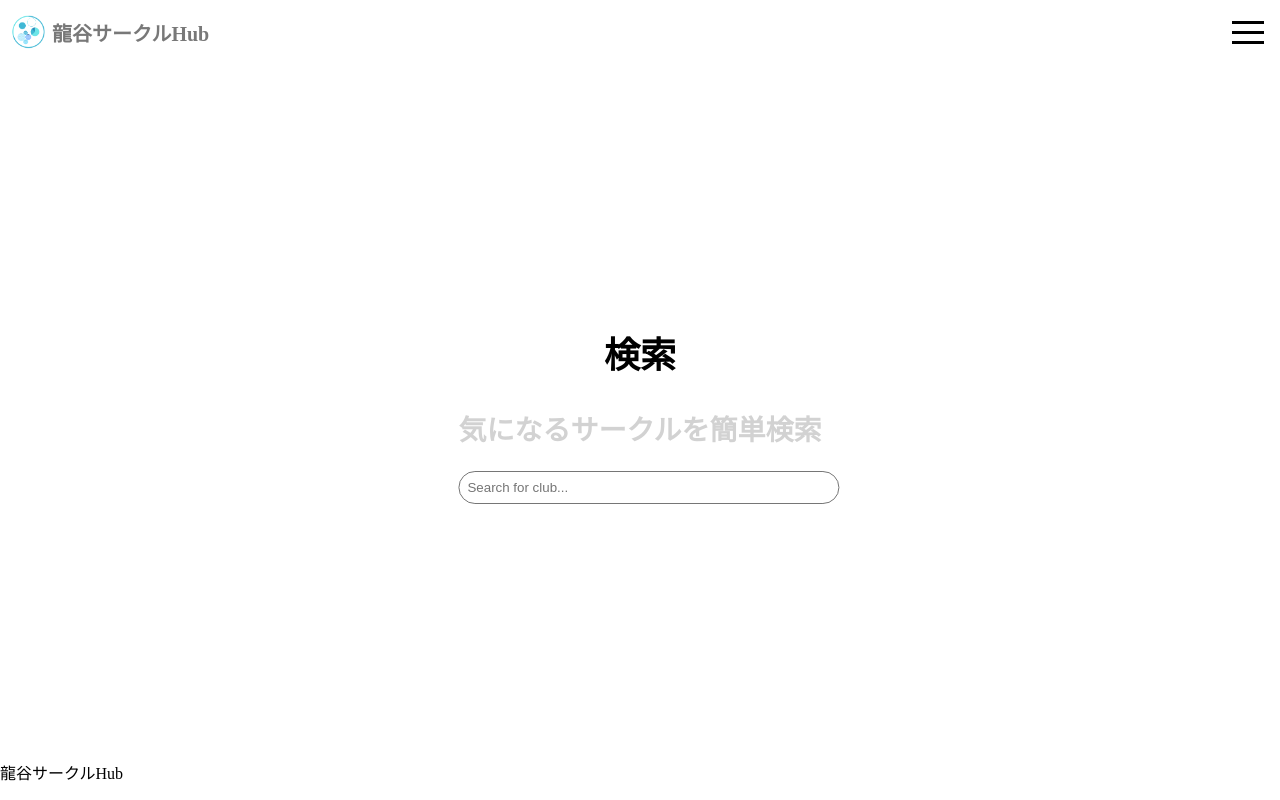
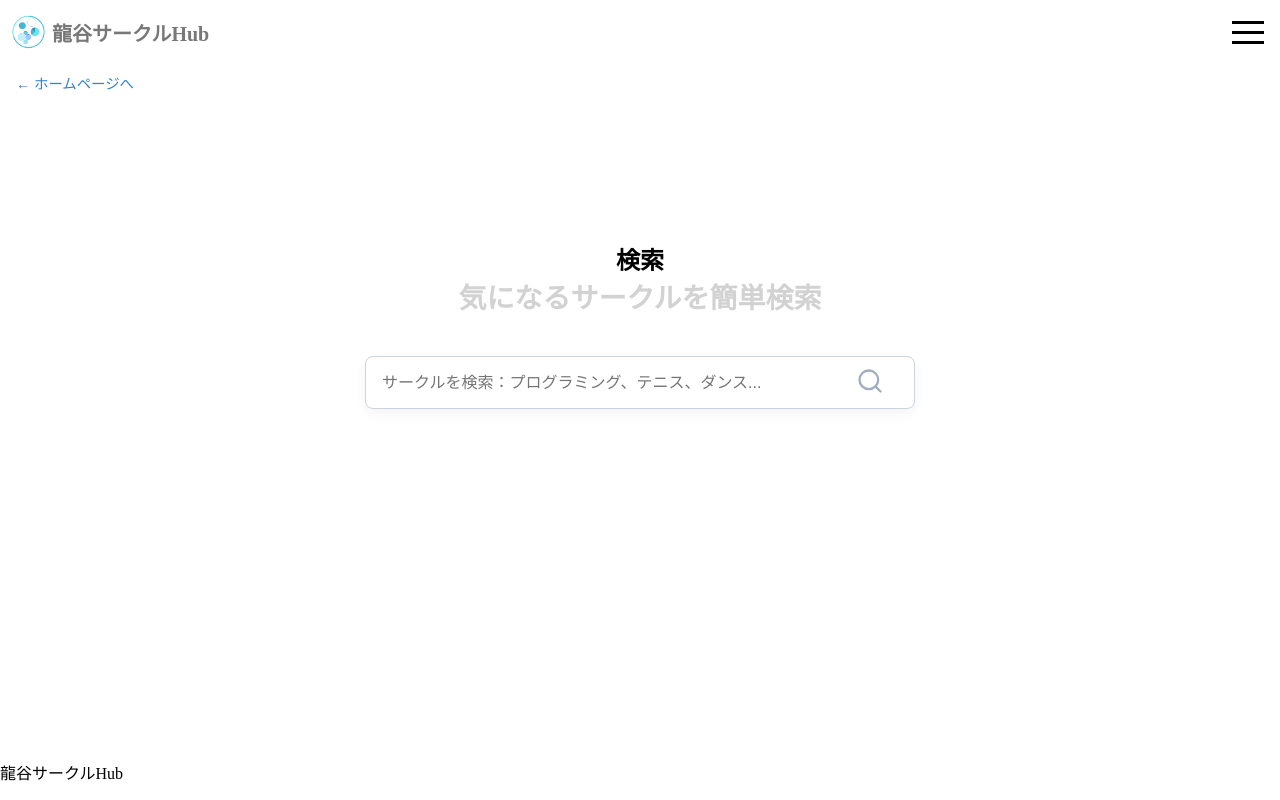
Before and after one commit to Ryukoku-Horizon/2025-AdvancedGroup-MidTeamDev-No2, a React (Create React App) app in the folder frontend/: page /ryukoku-circle-hub/search in a window 1280 px wide. Built offline with nearby package versions, Linux system fonts and the light colour scheme; no server answers.

Commit message:
ホームページデータ読み込み一時ていし

```diff
--- a/frontend/src/components/common/textField/commonInput.tsx
+++ b/frontend/src/components/common/textField/commonInput.tsx
@@ -13,6 +13,7 @@ type Props={
   onBlur:React.FocusEventHandler<HTMLInputElement> | undefined;
   placeholder?:string;
   type?:string;
+  className?:string;
 }
 
 const CommonInput= ({
@@ -26,10 +27,11 @@ const CommonInput= ({
   error=false,
   disabled = false,
   onBlur,
-  errMessage
+  errMessage,
+  className
 }:Props) => {
   return (
-    <div className="input-group">
+    <div className={`input-group ${className}`}>
       {label && (
         <label className="input-label" htmlFor={name}>
           {label}{required && ' *'}
--- /dev/null
+++ b/frontend/src/components/common/textField/commonSerchField.tsx
@@ -0,0 +1,34 @@
+import { motion } from "framer-motion";
+import { FiSearch } from "react-icons/fi";
+import "./searchField.css"
+
+type Props={
+    className?:string;
+    value:string;
+    onChange:(e: React.ChangeEvent<HTMLInputElement>)=>void;
+}
+
+const CommonSearchField=({className,value,onChange}:Props)=>{
+    return (
+        <motion.label
+            className={`search-bar ${className}`}
+            initial={{ opacity: 0 }}
+            animate={{ opacity: 1 }}
+            transition={{ duration: 0.6, delay: 0.4 }}
+            >
+            <input
+                type="text"
+                className="search-input"
+                placeholder="サークルを検索：プログラミング、テニス、ダンス..."
+                value={value}
+                onChange={onChange}
+            />
+            <button className="border-none bg-white py-0 px-1 pointer m-0">
+                {/* @ts-ignore */}
+                <FiSearch className="search-icon" size={28} />
+            </button>
+        </motion.label>
+    )
+}
+
+export default CommonSearchField;
--- /dev/null
+++ b/frontend/src/components/common/textField/searchField.css
@@ -0,0 +1,26 @@
+.search-bar {
+    display: flex;
+    align-items: center;
+    max-width: 520px;
+    margin: 0 auto;
+    background-color: #fff;
+    border: 1px solid #cbd5e0;
+    border-radius: 8px;
+    padding: 10px 14px;
+    box-shadow: 0 4px 12px rgba(0, 0, 0, 0.05);
+    cursor:text;
+}
+
+.search-icon {
+    font-size: 1.2rem;
+    color: #a0aec0; /* 薄めのグレーで邪魔しない */
+    margin-right: 8px;
+}
+
+.search-input {
+    border: none;
+    flex: 1;
+    font-size: 1rem;
+    outline: none;
+    color: #2d3748;
+}
--- a/frontend/src/components/pageComponents/home/heroSection.tsx
+++ b/frontend/src/components/pageComponents/home/heroSection.tsx
@@ -1,7 +1,10 @@
 import { motion } from "framer-motion";
-import { FiSearch } from "react-icons/fi";
+import CommonSearchField from "../../common/textField/commonSerchField";
+import { useState } from "react";
 
 const HeroSection=()=>{
+    const [value,setValue] = useState("")
+
     return (
         <section className="hero-section">
             <motion.p
@@ -29,20 +32,7 @@ const HeroSection=()=>{
             >
                 気になるサークルを簡単検索
             </motion.p>
-            <motion.label
-                className="search-bar"
-                initial={{ opacity: 0 }}
-                animate={{ opacity: 1 }}
-                transition={{ duration: 0.6, delay: 0.4 }}
-                >
-                    {/* @ts-ignore */}
-                <FiSearch className="search-icon" size={28} />
-                <input
-                    type="text"
-                    className="search-input"
-                    placeholder="サークルを検索：プログラミング、テニス、ダンス..."
-                />
-            </motion.label>
+            <CommonSearchField value={value} onChange={(e)=>{setValue(e.target.value)}} />
             <motion.div
                 className="hero-cta"
                 initial={{ opacity: 0, y: 10 }}
--- a/frontend/src/hooks/useCircles.ts
+++ b/frontend/src/hooks/useCircles.ts
@@ -3,7 +3,7 @@ import { convertCircleData } from "../libs/convertPendingData";
 import { Circle, StringfyCircle } from "../types/Circle";
 import { getCircleData } from "../libs/gateways";
 
-const useCircles=(limit:number,initOffset:number)=>{
+const useCircles=(startLoad:boolean,limit:number,initOffset:number)=>{
     const [circleData,setCircleData] =useState<Circle[]>([]);
     const [loading,setLoading] = useState(false);
     const [hasMore,setHasMore] = useState(false)
@@ -13,14 +13,9 @@ const useCircles=(limit:number,initOffset:number)=>{
         const fetchData=async()=>{
             try{
                 setLoading(true)
-                if(offset>0){
                 const {success,data} = await getCircleData("*",{},limit,offset)
                 if(success && data){
-                        if(data.length===limit){
-                            setHasMore(true)
-                        }else{
-                            setHasMore(false)
-                        }
+                    setHasMore(data.length === limit)
                     setCircleData((prev) => [
                         ...prev,
                         ...data.map((item: StringfyCircle) => convertCircleData(item)),
@@ -28,13 +23,13 @@ const useCircles=(limit:number,initOffset:number)=>{
                 }else if(!success){
 
                 }
-                }
             }finally{
                 setLoading(false)
             }
         }
+        if(startLoad)
         fetchData()
-    },[offset])
+    },[startLoad,offset])
 
     return {circleData,loading,hasMore,setOffset}
 }
--- a/frontend/src/pages/index.tsx
+++ b/frontend/src/pages/index.tsx
@@ -3,20 +3,38 @@ import useCircles from "../hooks/useCircles";
 import SingleCircleCard from "../components/pageComponents/home/singleCIrcleCard";
 import "../styles/Home.css";
 import HeroSection from "../components/pageComponents/home/heroSection";
-import { useRef } from "react";
+import { useEffect, useRef, useState } from "react";
 import useScrollToBottom from "../hooks/useScrollToBottom";
 import { ClipLoader } from "react-spinners";
 
 const Home = () => {
+  const [startLoad, setStartLoad] = useState(false);
   const listRef = useRef<HTMLElement | null>(null);
   const limit = 6
-  const { circleData, loading, setOffset,hasMore } = useCircles(limit,3);
+  const { circleData, loading, setOffset,hasMore } = useCircles(startLoad,limit,0);
+  // useScrollToBottom(()=>{
+  //   if (hasMore && !loading && startLoad && circleData.length >= 6) {
+  //     setOffset((prev) => prev + limit);
+  //   }
+  // })
 
-  useScrollToBottom(()=>{
-    if (hasMore && !loading) {
-      setOffset((prev) => prev + limit);
+  useEffect(() => {
+    const observer = new IntersectionObserver(
+      (entries) => {
+        const entry = entries[0];
+        if (entry.isIntersecting) {
+          setStartLoad(true);
+          observer.disconnect();
         }
-  })
+      },
+      { threshold: 0.6 }
+    );
+    if (listRef.current) {
+      observer.observe(listRef.current);
+    }
+    return () => observer.disconnect();
+  }, []);
+
 
   return (
     <Layout>
@@ -25,18 +43,21 @@ const Home = () => {
         <section className="circle-list-section" id="circle-list" ref={listRef}>
           <h2 className="section-title">サークル一覧</h2>
           <div className="circle-list">
-
+            {(!loading || startLoad) && (
               <div className="circle-grid">
                 {circleData.map((item) => (
                   <SingleCircleCard key={item.id} circleData={item} />
                 ))}
               </div>
+            )}
           </div>
+          <div className="w-full h-3">
             {loading && (
                 <div className="flex justify-center">
                   <ClipLoader color="#36d7b7" size={100} />
                 </div>
               )}
+          </div>
         </section>
       </div>
     </Layout>
--- a/frontend/src/pages/result.tsx
+++ b/frontend/src/pages/result.tsx
@@ -4,7 +4,7 @@ import SingleCircleCard from "../components/pageComponents/home/singleCIrcleCard
 import CenterLoader from "../components/common/loader/centerLoader";
 
 const Result = () => {
-  const { circleData, loading } = useCircles(6, 0);
+  const { circleData, loading } = useCircles(false,6, 0);
 
   // 例: 検索絞り込み（適宜書き換え）
   const searchResults = circleData; // とりあえず全件表示
--- a/frontend/src/pages/search.tsx
+++ b/frontend/src/pages/search.tsx
@@ -1,13 +1,20 @@
-// import { Link } from "react-router-dom";
+import { useState } from "react";
 import Layout from "../components/Layout/Layout";
+import CommonSearchField from "../components/common/textField/commonSerchField";
+import { Link } from "react-router-dom";
 
 const Search=()=>{
+    const [value,setValue] = useState("");
+
     return (
         <Layout>
-            <div className="center-posi text-center font-xl">
-                <h2>検索</h2>
-                <h2 className="gray-2 font-2xl">気になるサークルを簡単検索</h2>
-                <input className="w-full radius-md p-1 border" id="text" placeholder="Search for club..."/>
+            <Link to="/" className="login-link ml-2 mt-1">← ホームページへ</Link>
+            <div className="flex flex-col items-center justify-center w-full">
+                <div className="flex flex-col items-center justify-centers mt-6 pt-8">
+                    <p className="font-xl bold mb-0">検索</p>
+                    <p className="gray-2 font-2xl bold mt-0 mb-5">気になるサークルを簡単検索</p>
+                </div>
+                <CommonSearchField value={value} onChange={(e)=>setValue(e.target.value)} className="w-full" />
             </div>
         </Layout>
     )
--- a/frontend/src/styles/Home.css
+++ b/frontend/src/styles/Home.css
@@ -49,34 +49,6 @@
     margin-bottom: 24px;
 }
 
-.search-bar {
-    display: flex;
-    align-items: center;
-    max-width: 520px;
-    margin: 0 auto;
-    background-color: #fff;
-    border: 1px solid #cbd5e0;
-    border-radius: 8px;
-    padding: 10px 14px;
-    box-shadow: 0 4px 12px rgba(0, 0, 0, 0.05);
-    cursor:text;
-}
-
-.search-icon {
-    font-size: 1.2rem;
-    color: #a0aec0; /* 薄めのグレーで邪魔しない */
-    margin-right: 8px;
-}
-
-.search-input {
-    border: none;
-    flex: 1;
-    font-size: 1rem;
-    outline: none;
-    color: #2d3748;
-}
-
-
 .section-title {
     font-size: 1.4rem;
     font-weight: bold;
@@ -123,6 +95,7 @@
     align-items: center;
     justify-content: center;
     padding:10px;
+    min-height: 100px;
 }
 
 
--- a/frontend/src/styles/global/position.css
+++ b/frontend/src/styles/global/position.css
@@ -702,6 +702,10 @@
     padding-right: 4rem;
     padding-left:4rem
 }
+.px-10{
+    padding-right: 5rem;
+    padding-left:5rem
+}
 
 /* 上下左右中央 */
 
```
Lines whose indentation alone changed are shown as unchanged.
